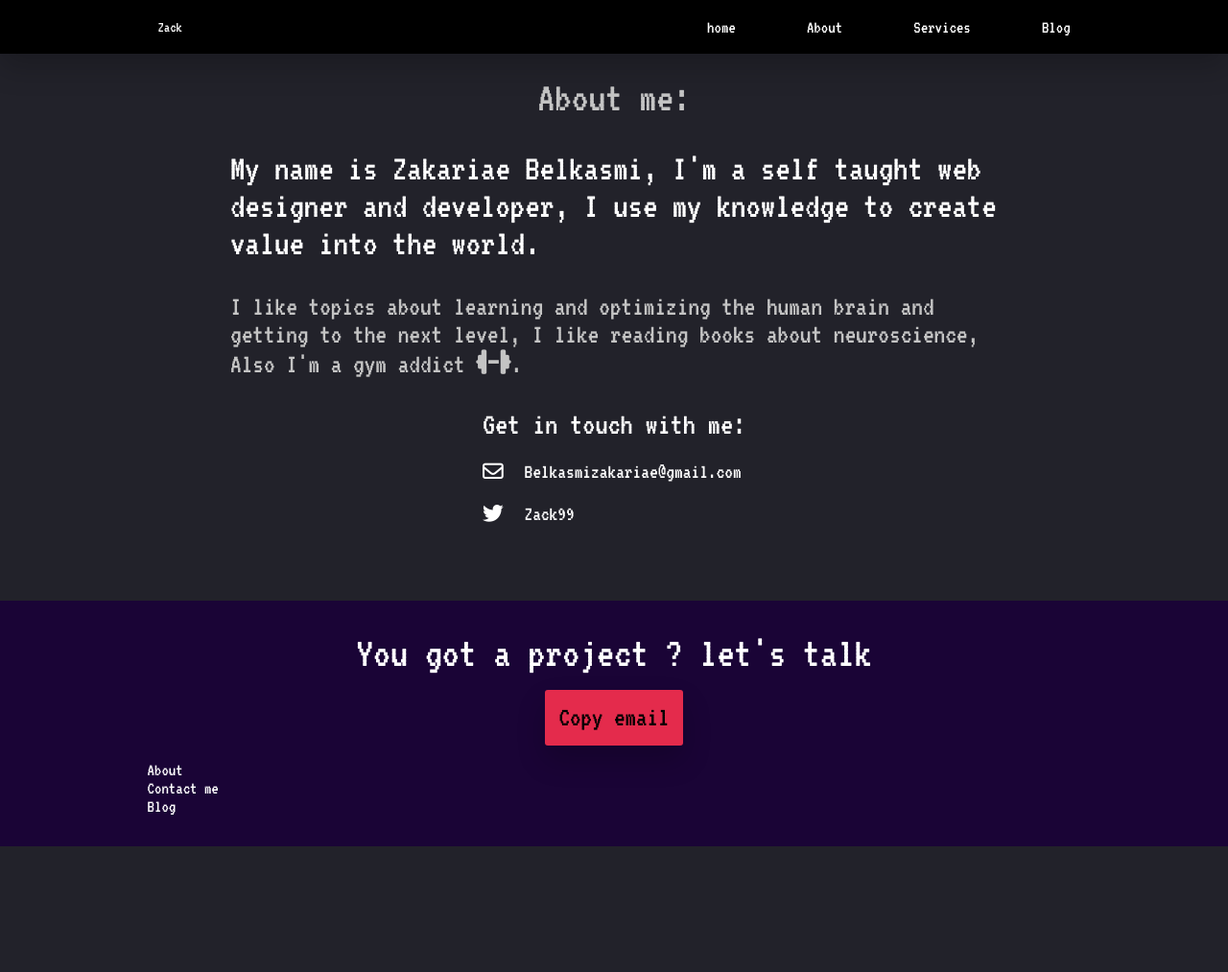
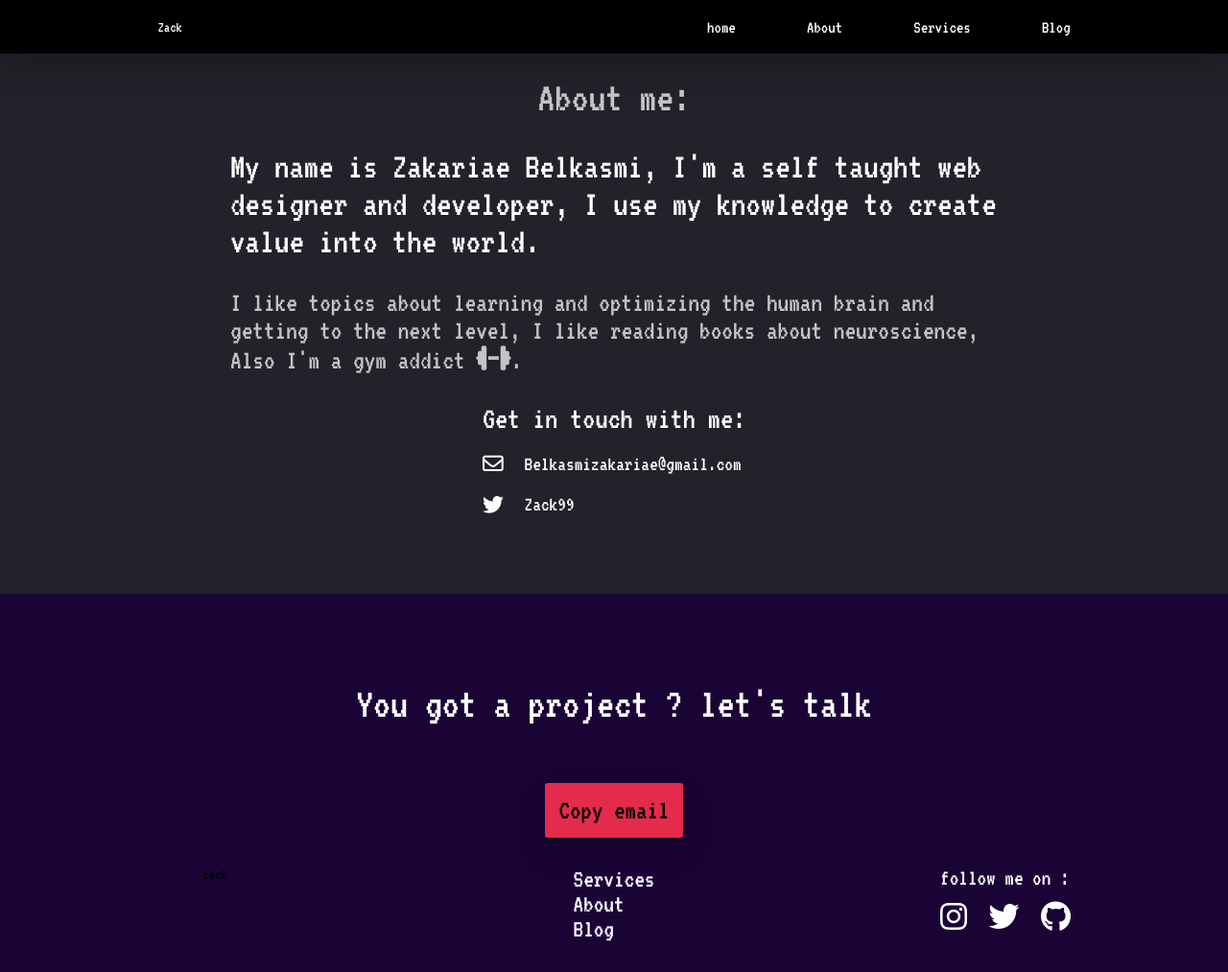
Before and after one commit to zackthe/myportfolio, a Jekyll site: the page built from about/index.html, in a window 1280 px wide and 1013 px high. Shown: the whole window at 96% size. Built offline with Jekyll 4.4.1, drawn with Linux system fonts in a browser that asks for light colours; nearby versions of some CDN libraries.

Commit message:
flex modification

```diff
--- a/_config.yml
+++ b/_config.yml
@@ -24,8 +24,9 @@ description: >- # this means to ignore newlines until "baseurl:"
   Write an awesome description for your new site here. You can edit this
   line in _config.yml. It will appear in your document head meta (for
   Google search results) and in your feed.xml site description.
-baseurl: "" # the subpath of your site, e.g. /blog
+baseurl: "/" # the subpath of your site, e.g. /blog
 url: "" # the base hostname & protocol for your site, e.g. http://example.com
+permalink: /:title/
 twitter_username: jekyllrb
 github_username:  zackthe
 
@@ -37,6 +38,7 @@ plugins:
 
 paginate: 3
 paginate_path: "/blog/page:num/"
+
 
 # Exclude from processing.
 # The following items will not be processed, by default.
--- a/_layouts/default.html
+++ b/_layouts/default.html
@@ -22,7 +22,7 @@
        <nav class="navigation-menu">
            <ul class="navigation-menu-list">
                <li><a href="/index.html">home</a></li>
-               <li><a href="/about.html">About</a></li>
+               <li><a href="/about/index.html">About</a></li>
                <li><a href="/#services">Services</a></li>
                <li><a href="/blog/index.html">Blog</a></li>
            </ul>
@@ -36,15 +36,32 @@
     <footer class="footer">
       <div class="footer-title-wraper">
        <h1 class="footer-title">You got a project ? let's talk</h1>
-       <button class="footer-btn btn">Copy email</button>
+       <div class="alert-msg-container">
+           <p class="alert-msg">email copied <i class="far fa-smile-beam" style="color: white"></i></p>
        </div>
-       <nav class="footer-navigation container">
+       <button class="footer-btn btn" onclick="function copyToClipboard()">Copy email</button>
+
+       </div>
+       <div class="footer-navigation-wraper">
+       <div class="footer-logo">
+           zack
+       </div>
+       <nav class="footer-navigation">
            <ul>
-               <li><a href="#"></a>About</li>
-               <li><a href="#"></a>Contact me</li>
-               <li><a href="#"></a>Blog</li>
+               <li><a href="/#services">Services</a></li>
+               <li><a href="/about.html">About</a></li>
+               <li><a href="/blog/index.html">Blog</a></li>
            </ul>
        </nav>
+       <div class="footer-social-links">
+          <h2>follow me on :</h2>
+          <div class="social-links">
+             <a href="#"><i class="fab fa-instagram fa-2x" style="color: white"></i></a>
+             <a href="#"><i class="fab fa-twitter fa-2x" style="color: white"></i></a>
+             <a href="#"><i class="fab fa-github fa-2x" style="color: white"></i></a>
+          </div>
+       </div>
+       </div>
     </footer>
   <!--End Footer section -->
 
--- a/css/styles.css
+++ b/css/styles.css
@@ -10,9 +10,7 @@
     --clr-rose : #EC152E;
     --clr-rose2 : #e42b4c;
     --clr-blue : #0066FF;
-   /* --clr-dark-gray:#18191a;*/
     --clr-dark-gray:#22222a;
-    /*--clr-dark-gray2 :#242526;*/
     --clr-dark-gray2 :#191a21;
     --clr-dark-blue : #222831;
 
@@ -34,6 +32,16 @@ body{
     background-color: var(--clr-dark-gray)
 
 }
+
+.alert-msg{
+    display: none;
+}
+
+.alert-msg-show{
+    display: block;
+}
+
+
 
 
 
@@ -334,12 +342,16 @@ button:hover{
 
     display: flex;
     flex-direction: column;
-    grid-gap: 3em;
     background-color: var(--clr-primary);
     padding: 5em 1.2em;
     padding-bottom: 3em;
     justify-content: flex-start;
 }
+
+.hero > *{
+    margin: 30px 0 0 0px;
+}
+
 
 .hero-title-primary{
     font-size: calc(3rem + 0.6vw);
@@ -365,6 +377,10 @@ button:hover{
     font-size: calc(1.5rem + 1vw);
     color: white;
     padding: 0.6em 0.8em;
+}
+
+.arrow-down{
+    margin-top: 1.5em
 }
 
 .arrow-down{
@@ -435,8 +451,13 @@ button:hover{
     display: flex;
     flex-direction: column;
     justify-content: center;
-    grid-gap: 2em;
 }
+
+.services > *{
+    margin-bottom: 20px;
+}
+
+
 
 .services-title{
     text-align: center;
@@ -492,9 +513,13 @@ button:hover{
     background-color: var(--clr-dark-gray);
     display: flex;
     flex-direction: column;
-    grid-gap: 2em;
-    padding: 4em 0em;
+    padding: 4em 0 2em 0;
 }
+
+.methodology > *{
+    margin-bottom: 30px;
+}
+
 
 .methodology-title-wraper{
     display: flex;
@@ -600,7 +625,11 @@ button:hover{
     background-color: var(--clr-dark-gray);
     grid-gap: 3em;
     align-items: center;
-    padding: 3em 1em;
+    padding: 3em 1em 1em 1em;
+}
+
+.projects >* {
+    margin-bottom: 20px;
 }
 
 .projects-title{
@@ -623,7 +652,7 @@ button:hover{
 }
 
 .project-card:hover{
-    transform: scale(1.1)
+    transform: scale(1.05)
 }
 
 .project-card-title{
@@ -654,7 +683,10 @@ button:hover{
     padding: 1em;
     display: flex;
     flex-direction: column;
-    grid-gap: 2em;
+}
+
+.blogpost > *{
+ margin-bottom: 30px;
 }
 
 .blogpost-title-wraper{
@@ -709,18 +741,24 @@ button:hover{
     background-color: var(--clr-primary);
      display: flex;
     flex-direction: column;
-    grid-gap :1em;
     padding: 2em;
     width: 100%;
+    bottom:0;
+    left:0;
 }
+
+.footer > *{
+    margin: 30px 0 0 0px;}
 
 .footer-title-wraper{
     display: flex;
     flex-direction: column;
     text-align: center;
     align-items: center;
-    grid-gap: 1em;
 }
+
+.footer-title-wraper > *{
+    margin: 30px 0 0 0px;}
 
 .footer-btn{
     background-color: var(--clr-rose2);
@@ -733,11 +771,26 @@ button:hover{
 }
 
 .footer-navigation>ul>li{
-    font-size: calc(1rem + 0.2vw);
+    font-size: calc(1.5rem + 0.2vw);
 }
 
 .footer-title{
     font-size: calc(2rem + 1vw);
+}
+
+.footer-navigation-wraper{
+    display: grid;
+        grid-template-columns: repeat(auto-fit,minmax(150px,1fr));
+        justify-items: center;
+        grid-gap: 2em
+}
+
+.footer-social-links > *{
+    margin-bottom: 0.5em
+}
+
+.social-links > *{
+    margin: 0 1em 0 0;
 }
 
 
@@ -831,13 +884,23 @@ button:hover{
 
 /*********  hero  *********/
 
+/*.hero{
+    text-align: center;
+    display: flex;
+    flex-direction: column;
+    justify-content: center;
+    align-items: center;
+    grid-gap: 3em;
+    background-color: var(--clr-primary);
+
+}*/
+
 .hero{
     text-align: center;
     display: flex;
     flex-direction: column;
     justify-content: center;
     align-items: center;
-    grid-gap: 3em;
     background-color: var(--clr-primary);
 
 }
@@ -989,6 +1052,16 @@ button:hover{
     }
 
 
+    /************* Footer *************/
+
+    .footer-navigation-wraper{
+        display: grid;
+        grid-template-columns: repeat(auto-fit,minmax(150px,1fr));
+        justify-items: center;
+        grid-gap: 2em
+    }
+
+
 }
 
 @media only screen and (min-width :1200px){
@@ -1012,7 +1085,6 @@ button:hover{
 
     }
 
-    /*** footer ****/
 
 
 }
@@ -1023,12 +1095,15 @@ button:hover{
 .about-me{
     display: flex;
     flex-direction: column;
-    grid-gap: 2em;
     width: 90%;
     margin: 0 auto;
     background-color: var(--clr-dark-gray);
-    padding: 5em 0.3em;
+    padding: 5em 0.3em 2em 0.3em;
     align-items: center;
+}
+
+.about-me > *{
+    margin: 0px 0 30 0px;
 }
 
 .about-me-title{
@@ -1060,8 +1135,11 @@ button:hover{
 .links{
     display: flex;
     flex-direction: column;
-    grid-gap: 1em;
     font-size: calc(1.2rem + 0.2vw)
+}
+
+.links > *{
+    margin-bottom: 20px;
 }
 
 
--- a/js/app.js
+++ b/js/app.js
@@ -11,3 +11,46 @@ navigation.classList.toggle('show');
 hamberger_menu.classList.toggle('open');
 
     })
+
+
+/**** copy email to clipboard ****/
+
+let copybutton = document.querySelector('.footer-btn');
+let copytext = document.querySelector('.alert-msg');
+
+
+function copyToClipboard() {
+    var dummy = document.createElement("input");
+    document.body.appendChild(dummy);
+    dummy.setAttribute('value', 'belkasmizakariae@gmail.com');
+    dummy.select();
+    document.execCommand('copy');
+    document.body.removeChild(dummy);}
+
+
+
+copybutton.addEventListener('click',()=>{
+        copyToClipboard();
+        copytext.classList.add('alert-msg-show');
+     setTimeout(function(){
+
+            copytext.classList.remove(`alert-msg-show`);
+
+    },2000);
+})
+
+
+
+function displayAlert(text,action){
+     Alert.childNodes[1].textContent= text;
+
+    Alert.classList.add(`alert-${action}`);
+
+    setTimeout(function(){
+
+             Alert.childNodes[1].textContent= '';
+
+            Alert.classList.remove(`alert-${action}`);
+
+    },1200);
+}
```
Also changed, not shown: other parts of _layouts/default.html (+1 -1 lines), home.html (deleted, +0 -24 lines), index.html (+9 -8 lines), about/index.html (renamed from about.html).
